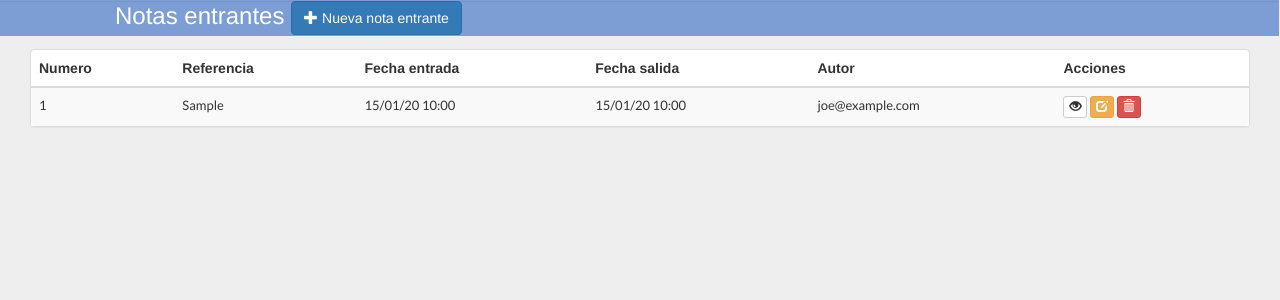
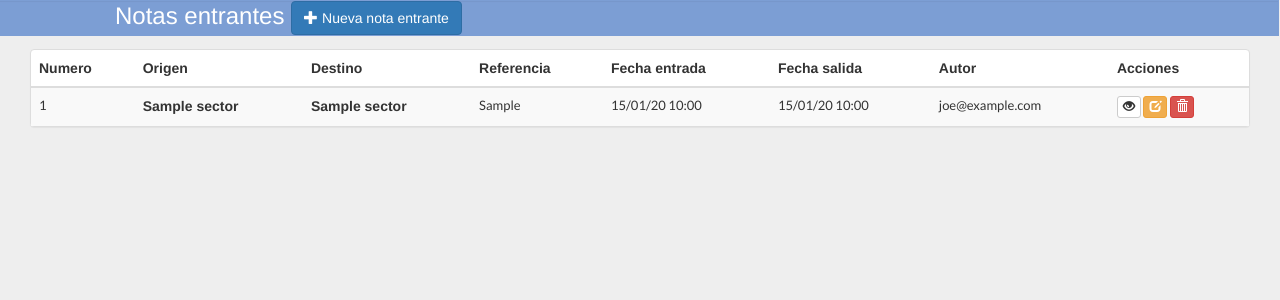
Before and after one commit to eugesma/hsma-despacho, a Rails app: page /entry_notes in a window 1280 px wide. Shown: the part 51-351 px from the top of the page. Run offline with Rails 7, Linux system fonts and the light colour scheme; a user stored in the database is signed in; tables that the repository leaves empty hold one stand-in row (values such as "Sample post"); style sheets or scripts are compiled from the project's sources; parts of the project's set-up code (start-up, migrations or seed data) failed here and were passed over; some libraries are stand-ins or nearby versions.

```diff
--- a/app/views/entry_notes/_entry_note.html.erb
+++ b/app/views/entry_notes/_entry_note.html.erb
@@ -1,5 +1,7 @@
 <tr id="entry_note_<%= entry_note.id %>">
   <td><%= entry_note.note_number %></td>
+  <th><%= entry_note.origin.sector_name %></th>
+  <th><%= entry_note.destination.sector_name %></th>
   <td><%= entry_note.reference %></td>
   <td>
     <%= entry_note.entry_date.strftime("%d/%m/%y %H:%M") %>
--- a/app/views/entry_notes/_list.html.erb
+++ b/app/views/entry_notes/_list.html.erb
@@ -4,6 +4,8 @@
       <thead>
         <tr>
           <th>Numero</th>
+          <th>Origen</th>
+          <th>Destino</th>
           <th>Referencia</th>
           <th>Fecha entrada</th>
           <th>Fecha salida</th>
```
